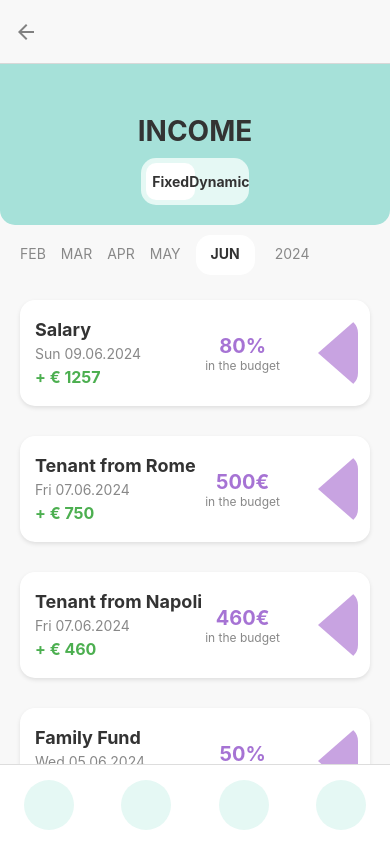
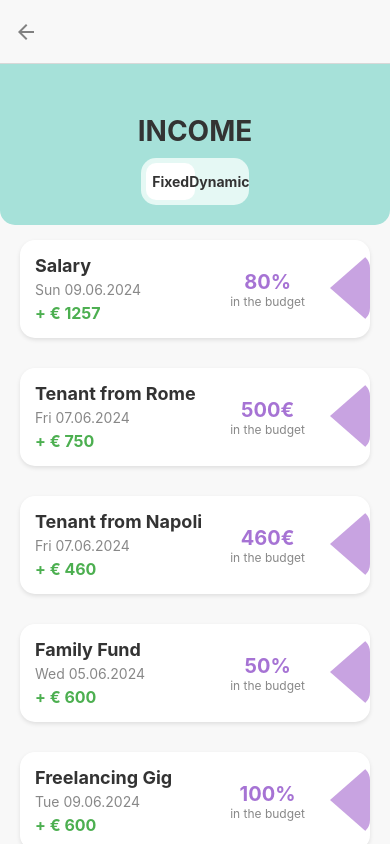
Before and after one commit to gpontas/velox, a React Native app: screen /IncomeFixed in a window 390 px wide. Built offline with nearby package versions, Linux system fonts and the light colour scheme.

Commit message:
the swipe interactions are done from scratch but need more work, also now whichever income u swipe will pop and go to the next list and appear on the top

```diff
--- a/screens/IncomeFixed.js
+++ b/screens/IncomeFixed.js
@@ -1,84 +1,136 @@
-import { View, Text, StyleSheet, ScrollView, TouchableOpacity, Pressable } from 'react-native';
-import React, { useState } from 'react';
+import { View, Text, StyleSheet, ScrollView, TouchableOpacity, PanResponder, Animated } from 'react-native';
+import React, { useState, useRef } from 'react';
 
-const IncomeScreen = ( {navigation} ) => {
+const IncomeScreen = ({ navigation }) => {
+  // State for Fixed and Dynamic incomes
+  const [fixedIncome, setFixedIncome] = useState([
+    { id: 1, label: "Salary", date: "Sun 09.06.2024", amount: "+ € 1257", percentage: "80", moneyicon: "%" },
+    { id: 2, label: "Tenant from Rome", date: "Fri 07.06.2024", amount: "+ € 750", percentage: "500", moneyicon: "€" },
+    { id: 3, label: "Tenant from Napoli", date: "Fri 07.06.2024", amount: "+ € 460", percentage: "460", moneyicon: "€" },
+    { id: 4, label: "Family Fund", date: "Wed 05.06.2024", amount: "+ € 600", percentage: "50", moneyicon: "%" },
+    { id: 5, label: "Freelancing Gig", date: "Tue 09.06.2024", amount: "+ € 600", percentage: "100", moneyicon: "%" }
+  ]);
+
+  const [dynamicIncome, setDynamicIncome] = useState([
+    { id: 6, label: "Aruta", date: "Wed 12.06.2024", amount: "+ 15,00 €", percentage: "100", moneyicon: "%" },
+    { id: 7, label: "Gustavo", date: "Fri 07.06.2024", amount: "+ 250,00 €", percentage: "200", moneyicon: "€" },
+    { id: 8, label: "Amazon reimb.", date: "Wed 05.06.2024", amount: "+ 68,64 €", percentage: "100", moneyicon: "%" },
+    { id: 9, label: "Asli", date: "Fri 07.06.2024", amount: "+ 26,70 €", percentage: "15", moneyicon: "€" },
+    { id: 10, label: "Mom", date: "Tue 09.06.2024", amount: "+ 100,00 €", percentage: "100", moneyicon: "%" }
+  ]);
 
   const [selectedTab, setSelectedTab] = useState('Fixed');
-
   const headerBackgroundColor = selectedTab === 'Fixed' ? '#A6E1D9' : '#C8A3E1';
   const triangleColor = selectedTab === 'Fixed' ? '#C8A3E1' : '#A6E1D9';
-  const tabColor= selectedTab=== 'Fixed' ? '#E5F8F4' : '#E6CFE6';
+  const moveboxColor = selectedTab === 'Fixed' ? '#C8A3E1' : '#A6E1D9';
+  const moveboxText = selectedTab === 'Fixed' ? 'Move to Dynamic' : 'Move to Fixed';
+
+ // Function to move an income from Fixed to Dynamic
+const moveToDynamic = (income) => {
+  setFixedIncome((prevFixed) => prevFixed.filter((item) => item.id !== income.id));
+  setDynamicIncome((prevDynamic) => [income, ...prevDynamic]); // Add to the beginning of the list
+};
+
+// Function to move an income from Dynamic to Fixed
+const moveToFixed = (income) => {
+  setDynamicIncome((prevDynamic) => prevDynamic.filter((item) => item.id !== income.id));
+  setFixedIncome((prevFixed) => [income, ...prevFixed]); // Add to the beginning of the list
+};
+
+
   return (
     <View style={styles.container}>
       {/* Header Section */}
       <View style={[styles.header, { backgroundColor: headerBackgroundColor }]}>
         <Text style={styles.headerTitle}>INCOME</Text>
-        <View style={[styles.tabContainer,{backgroundColor: tabColor}]}>
-          <Pressable onPress={() => setSelectedTab('Fixed')} style={selectedTab === 'Fixed' ? styles.tabActive : styles.tabInactive}>
-            <TouchableOpacity>
-              <Text style={styles.tabTextActive} onPress={() => setSelectedTab('Fixed')}>Fixed</Text>
+        <View style={[styles.tabContainer, { backgroundColor: selectedTab === 'Fixed' ? '#E5F8F4' : '#E6CFE6' }]}>
+          <TouchableOpacity onPress={() => setSelectedTab('Fixed')} style={selectedTab === 'Fixed' ? styles.tabActive : styles.tabInactive}>
+            <Text style={styles.tabTextActive}>Fixed</Text>
           </TouchableOpacity>
-          </Pressable>
-
-          <Pressable onPress={() => setSelectedTab('Dynamic')} style={selectedTab === 'Dynamic' ? styles.tabActive : styles.tabInactive}>
-            <TouchableOpacity>
-              <Text style={styles.tabTextActive} onPress={() => setSelectedTab('Dynamic')} >Dynamic</Text>
+          <TouchableOpacity onPress={() => setSelectedTab('Dynamic')} style={selectedTab === 'Dynamic' ? styles.tabActive : styles.tabInactive}>
+            <Text style={styles.tabTextActive}>Dynamic</Text>
           </TouchableOpacity>
-          </Pressable>
-
-
         </View>
       </View>
 
-      {/* Date Filter */}
-      <ScrollView horizontal showsHorizontalScrollIndicator={false} style={styles.dateFilter}>
-        {['FEB', 'MAR', 'APR', 'MAY', 'JUN'].map((month, index) => (
-          <TouchableOpacity key={index} style={month === 'JUN' ? styles.selectedMonth : styles.monthItem}>
-            <Text style={month === 'JUN' ? styles.selectedMonthText : styles.monthText}>{month}</Text>
-          </TouchableOpacity>
-        ))}
-        <Text style={styles.yearText}>2024</Text>
-      </ScrollView>
-
+      {/* Render Income List based on selected tab */}
       {selectedTab === 'Fixed' ? (
         <ScrollView contentContainerStyle={styles.incomeContainer}>
-
-
-            <IncomeItem label="Salary" date="Sun 09.06.2024" amount="+ € 1257" percentage="80" moneyicon= "%" navigation={navigation} triangleColor={triangleColor}/>
-            <IncomeItem label="Tenant from Rome" date="Fri 07.06.2024" amount="+ € 750" percentage="500" moneyicon= "€" navigation={navigation} triangleColor={triangleColor}/>
-            <IncomeItem label="Tenant from Napoli" date="Fri 07.06.2024" amount="+ € 460" percentage="460" moneyicon= "€" navigation={navigation} triangleColor={triangleColor}/>
-            <IncomeItem label="Family Fund" date="Wed 05.06.2024" amount="+ € 600" percentage="50" moneyicon= "%" navigation={navigation} triangleColor={triangleColor}/>
-            <IncomeItem label="Freelancing Gig" date="Tue 09.06.2024" amount="+ € 600" percentage="100" moneyicon= "%" navigation={navigation} triangleColor={triangleColor}/>
+          {fixedIncome.map((income) => (
+            <IncomeItem
+              key={income.id}
+              {...income}
+              triangleColor={triangleColor}
+              moveboxColor={moveboxColor}
+              moveboxText={moveboxText}
+              moveItem={moveToDynamic} // Move to Dynamic
+              navigation={navigation}
+            />
+          ))}
         </ScrollView>
       ) : (
         <ScrollView contentContainerStyle={styles.incomeContainer}>
-            <IncomeItem label="Aruta" date="Wed 12.06.2024" amount="+ 15,00 €" percentage="100" moneyicon= "%" navigation={navigation} triangleColor={triangleColor}/>
-            <IncomeItem label="Gustavo" date="Fri 07.06.2024" amount="+ 250,00 €" percentage="200" moneyicon= "€" navigation={navigation} triangleColor={triangleColor}/>
-            <IncomeItem label="Amazon reimb.." date="Wed 05.06.2024" amount="+ 68,64 €" percentage="100" moneyicon= "%" navigation={navigation} triangleColor={triangleColor}/>
-            <IncomeItem label="Asli" date="Fri 07.06.2024" amount="+ 26,70 €" percentage="15" moneyicon= "€" navigation={navigation} triangleColor={triangleColor}/>
-            <IncomeItem label="Mom" date="Tue 09.06.2024" amount="+ 100,00 €" percentage="100" moneyicon= "%" navigation={navigation} triangleColor={triangleColor}/>
+          {dynamicIncome.map((income) => (
+            <IncomeItem
+              key={income.id}
+              {...income}
+              triangleColor={triangleColor}
+              moveboxColor={moveboxColor}
+              moveboxText={moveboxText}
+              moveItem={moveToFixed} // Move to Fixed
+              navigation={navigation}
+            />
+          ))}
         </ScrollView>
       )}
-      {/* Income Items */}
-
-
-      {/* Bottom Navigation */}
-      <View style={styles.bottomNav}>
-        {/* Add icons here */}
-        <View style={styles.navItem}></View>
-        <View style={styles.navItem}></View>
-        <View style={styles.navItem}></View>
-        <View style={styles.navItem}></View>
-      </View>
     </View>
   );
 };
 
-const IncomeItem = ({ label, date, amount, percentage, moneyicon , navigation, triangleColor}) => {
+const IncomeItem = ({ label, date, amount, percentage, moneyicon, navigation, triangleColor, moveboxColor, moveboxText, moveItem, id }) => {
+  // State to handle triangle drag
+  const pan = useRef(new Animated.ValueXY()).current;
+  const [draggedFarEnough, setDraggedFarEnough] = useState(false);
+
+  const panResponder = PanResponder.create({
+    onMoveShouldSetPanResponder: () => true,
+    onPanResponderGrant: () => {
+      pan.setOffset({ x: pan.x._value, y: pan.y._value });
+    },
+    onPanResponderMove: Animated.event([null, { dx: pan.x }], { useNativeDriver: false }),
+    onPanResponderRelease: (e, gestureState) => {
+      if (gestureState.dx < -30) {
+        setDraggedFarEnough(true);
+
+        // Animate the triangle to the end of the box (left side)
+        Animated.spring(pan, {
+          toValue: { x: -325, y: 0 },
+          useNativeDriver: false,
+        }).start(() => {
+          moveItem({ id, label, date, amount, percentage, moneyicon }); // Move the item to the other list
+        });
+
+        // Hide the triangle and message after a delay
+        setTimeout(() => {
+          setDraggedFarEnough(false);
+          pan.setValue({ x: 0, y: 0 }); // Reset the triangle's position after it disappears
+        }, 1000);
+      } else {
+        // Reset the triangle position if not dragged far enough
+        setDraggedFarEnough(false);
+        Animated.spring(pan, {
+          toValue: { x: 0, y: 0 },
+          useNativeDriver: false,
+        }).start();
+      }
+      pan.flattenOffset();
+    },
+  });
+
   return (
-    <Pressable onPress={() => navigation.navigate("DigitIncome")} style={styles.box}>
-
-      <View style={styles.incomeItem}>
+    <View style={styles.box}>
+      {/* TouchableOpacity for the income details and navigation */}
+      <TouchableOpacity onPress={() => navigation.navigate("DigitIncome")} style={styles.incomeItem}>
         <View style={styles.incomeDetails}>
           <Text style={styles.incomeLabel}>{label}</Text>
           <Text style={styles.incomeDate}>{date}</Text>
@@ -89,14 +141,28 @@ const IncomeItem = ({ label, date, amount, percentage, moneyicon , navigation, t
             <Text style={styles.incomePercentage}>{percentage}{moneyicon}</Text>
             <Text style={styles.incomeBudgetText}>in the budget</Text>
           </View>
+        </View>
+      </TouchableOpacity>
 
-          {/* Vertically Flipped Triangular Shape */}
-          <View style={[styles.percentageTriangle, { borderTopColor: triangleColor }]}></View>
+      {/* Draggable Triangle */}
+      <Animated.View {...panResponder.panHandlers} style={[styles.triangleContainer, { transform: [{ translateX: pan.x }] }]}>
+        <View style={[styles.percentageTriangle, { borderTopColor: triangleColor }]} />
+      </Animated.View>
+
+      {/* Optional "Move to Dynamic/Fixed" Message */}
+      {draggedFarEnough && (
+        <View style={[styles.moveToFixedBox, { backgroundColor: moveboxColor }]}>
+          <Text style={styles.moveToFixedText}>{moveboxText}</Text>
         </View>
+      )}
     </View>
-</Pressable>
   );
 };
+
+
+
+
+
 
 const styles = StyleSheet.create({
   container: {
@@ -224,7 +290,7 @@ const styles = StyleSheet.create({
   },
   incomeStats: {
     alignItems: 'center',
-    marginRight: 20, // Space between text and the triangle
+    marginRight: 50, // Space between text and the triangle
   },
   incomePercentage: {
     fontSize: 20,
@@ -236,6 +302,7 @@ const styles = StyleSheet.create({
     color: '#888',
   },
   percentageTriangle: {
+
     paddingVertical:18,
     borderTopLeftRadius: 15,
     borderTopRightRadius: 15,
@@ -255,6 +322,31 @@ const styles = StyleSheet.create({
 
 
   },
+
+  triangleContainer: {
+    position: 'absolute',
+    top: 0, // Adjust this to position the triangle vertically inside the income box
+    right:3 , // Position it to the right side of the box
+    top: 25,
+  },
+
+  moveToFixedBox:{
+    position: "absolute",
+    right:0,
+    left: 10,
+    paddingHorizontal: 80,
+    paddingVertical:35,
+    backgroundColor: "#C8A3E1",
+    marginTop:15,
+  },
+
+  moveToFixedText:{
+
+    fontSize: 18,
+    fontWeight: "bold",
+    color: "#FFFF",
+  },
+
   bottomNav: {
     position: 'absolute',
     bottom: 0,
```
Lines whose indentation alone changed are shown as unchanged.
